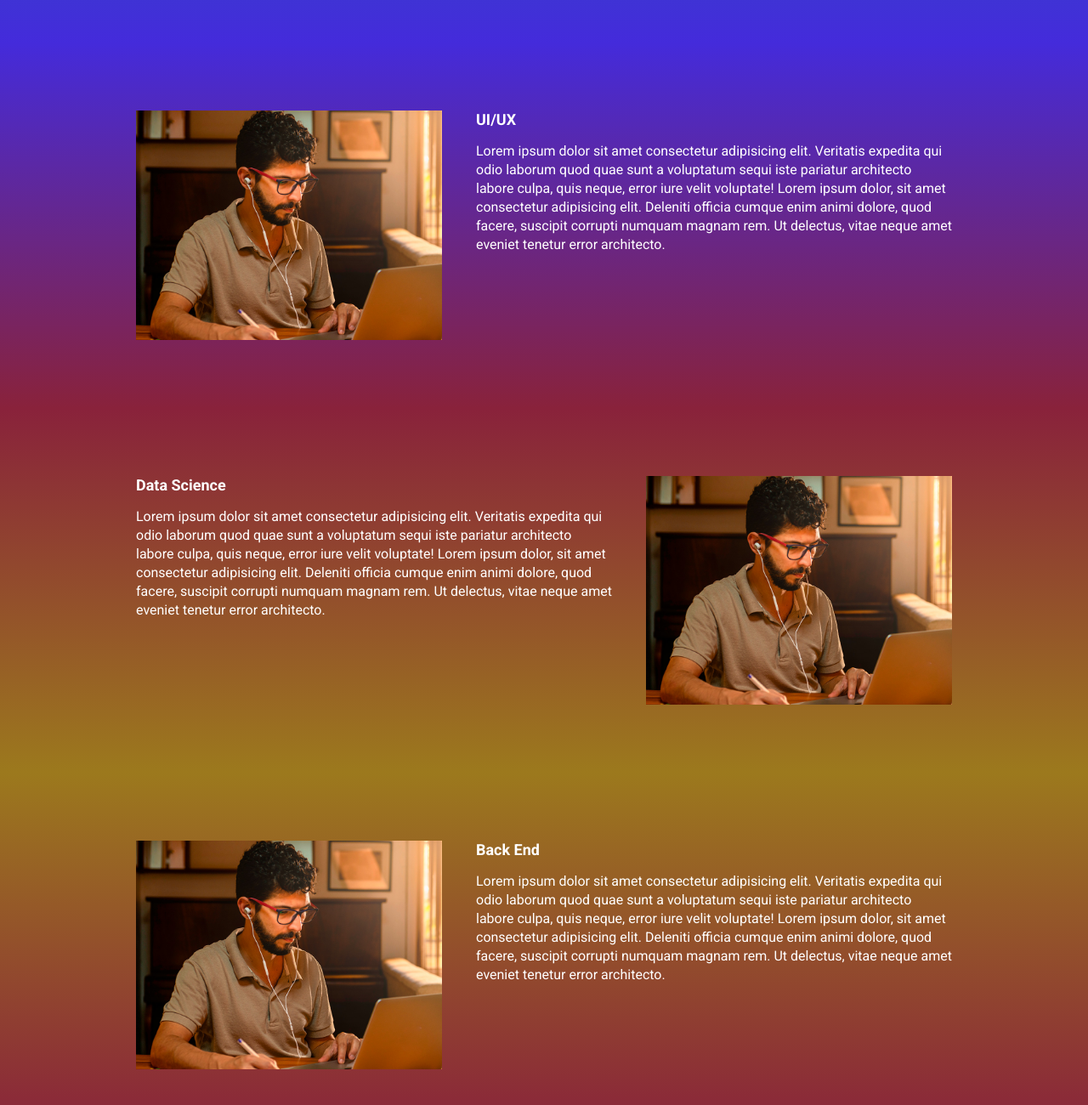
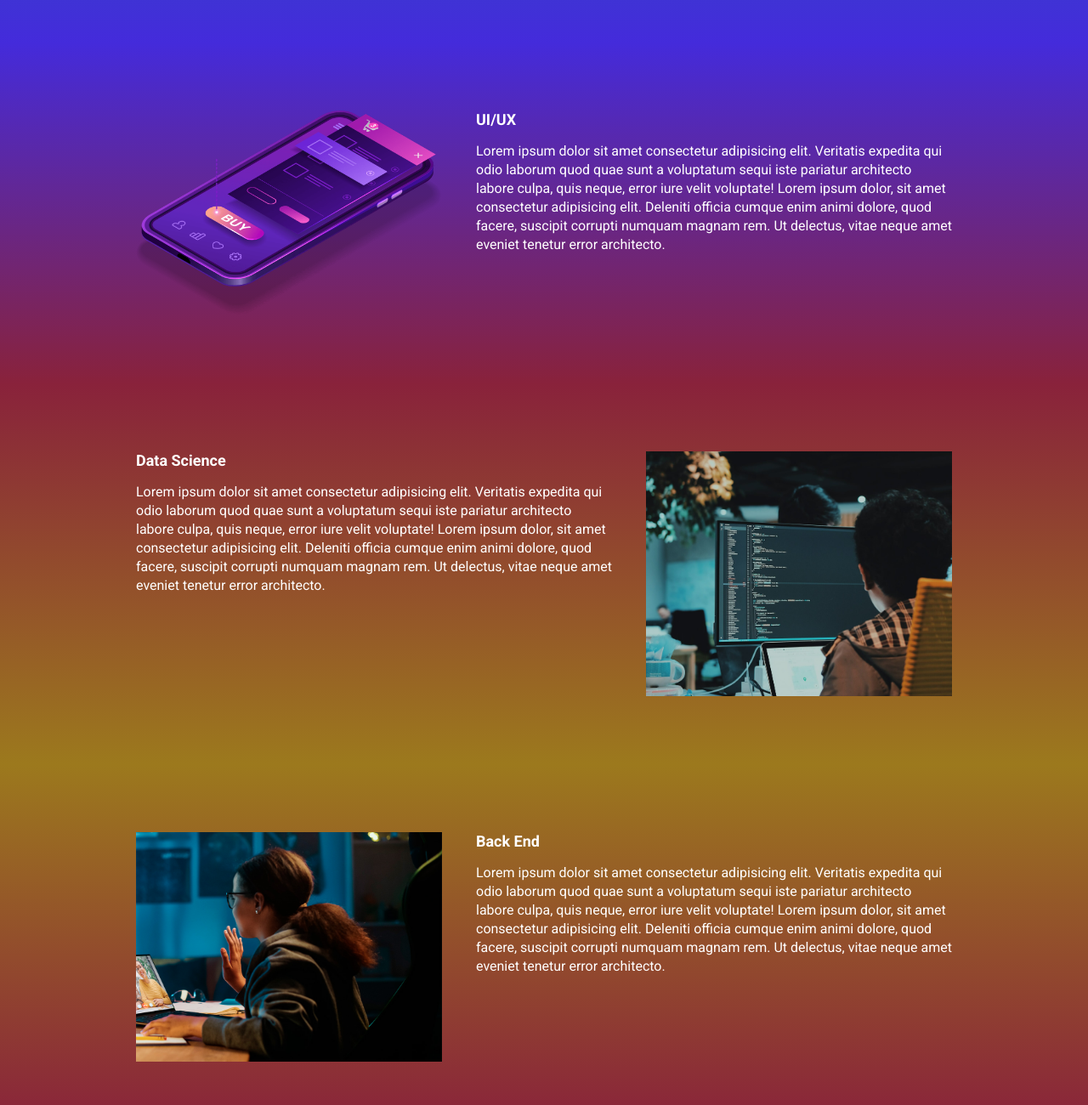
Before and after one commit to RicardoLopesFV/ebac_tech_talks, a website built with Parcel: page src/index.html in a window 1280 px wide. Shown: the part 940-2240 px from the top of the page at 85% size. Built offline with nearby package versions, Linux system fonts and the light colour scheme.

Commit message:
atualizando as imagens

```diff
--- a/src/index.html
+++ b/src/index.html
@@ -62,7 +62,7 @@
                     Lorem ipsum dolor sit amet consectetur adipisicing elit. Veritatis expedita qui odio laborum quod quae sunt a voluptatum sequi iste pariatur architecto labore culpa, quis neque, error iure velit voluptate! Lorem ipsum dolor, sit amet consectetur adipisicing elit. Deleniti officia cumque enim animi dolore, quod facere, suscipit corrupti numquam magnam rem. Ut delectus, vitae neque amet eveniet tenetur error architecto.
                 </p>
             </div>
-            <img class="event__image" src="./images/frontend.png" alt="Front-End">
+            <img class="event__image" src="./images/ui-ux.png" alt="UI & UX">
         </div>
     </section>
     <section class="event event--data-science">
@@ -73,7 +73,7 @@
                     Lorem ipsum dolor sit amet consectetur adipisicing elit. Veritatis expedita qui odio laborum quod quae sunt a voluptatum sequi iste pariatur architecto labore culpa, quis neque, error iure velit voluptate! Lorem ipsum dolor, sit amet consectetur adipisicing elit. Deleniti officia cumque enim animi dolore, quod facere, suscipit corrupti numquam magnam rem. Ut delectus, vitae neque amet eveniet tenetur error architecto.
                 </p>
             </div>
-            <img class="event__image" src="./images/frontend.png" alt="Front-End">
+            <img class="event__image" src="./images/data.png" alt="Data Science">
         </div>
     </section>
     <section class="event event--back-end event--image-left">
@@ -84,7 +84,7 @@
                     Lorem ipsum dolor sit amet consectetur adipisicing elit. Veritatis expedita qui odio laborum quod quae sunt a voluptatum sequi iste pariatur architecto labore culpa, quis neque, error iure velit voluptate! Lorem ipsum dolor, sit amet consectetur adipisicing elit. Deleniti officia cumque enim animi dolore, quod facere, suscipit corrupti numquam magnam rem. Ut delectus, vitae neque amet eveniet tenetur error architecto.
                 </p>
             </div>
-            <img class="event__image" src="./images/frontend.png" alt="Front-End">
+            <img class="event__image" src="./images/backend.png" alt="Back-End">
         </div>
     </section>
     <script src="https://unpkg.com/aos@next/dist/aos.js"></script>
```
